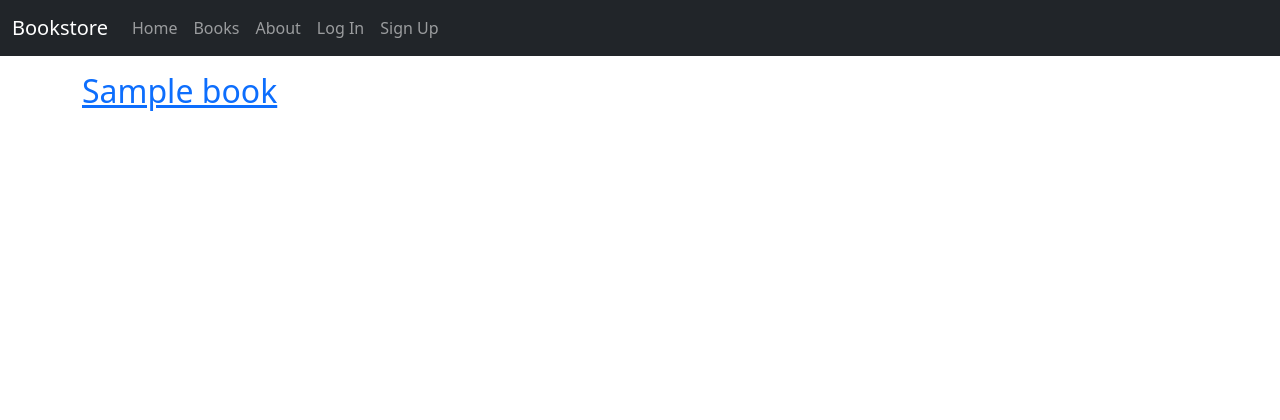
After one commit to Miksiz/django-bookstore, a Django app: page /books/ in a window 1280 px wide. The commit adds this page. Shown: the top 420 px of the page. Run offline with Django 4.2, Linux system fonts and the light colour scheme; tables that the repository leaves empty hold one stand-in row (values such as "Sample post"); parts of the project's set-up code (start-up, migrations or seed data) failed here and were passed over; some libraries are stand-ins or nearby versions.

Commit message:
ch11-done! Added book app, to store and show list of books and individual books, and tests for model and views

```diff
--- /dev/null
+++ b/books/apps.py
@@ -0,0 +1,6 @@
+from django.apps import AppConfig
+
+
+class BooksConfig(AppConfig):
+    default_auto_field = 'django.db.models.BigAutoField'
+    name = 'books'
--- /dev/null
+++ b/books/models.py
@@ -0,0 +1,19 @@
+import uuid
+from django.db import models
+from django.urls import reverse
+
+class Book(models.Model):
+  id = models.UUIDField(
+    primary_key=True,
+    default=uuid.uuid4,
+    editable=False
+  )
+  title = models.CharField(max_length=200)
+  author = models.CharField(max_length=200)
+  price = models.DecimalField(max_digits=6, decimal_places=2)
+
+  def __str__(self):
+    return self.title
+
+  def get_absolute_url(self):
+    return reverse('book_detail', args=[str(self.id)])
--- /dev/null
+++ b/books/urls.py
@@ -0,0 +1,8 @@
+from django.urls import path
+
+from .views import BookListView, BookDetailView
+
+urlpatterns = [
+  path('', BookListView.as_view(), name='book_list'),
+  path('<uuid:pk>', BookDetailView.as_view(), name='book_detail'),
+]
--- /dev/null
+++ b/books/views.py
@@ -0,0 +1,13 @@
+from django.views.generic import ListView, DetailView
+
+from .models import Book
+
+class BookListView(ListView):
+  model = Book
+  context_object_name = 'book_list'
+  template_name = 'books/book_list.html'
+
+class BookDetailView(DetailView):
+  model = Book
+  context_object_name = 'book'
+  template_name = 'books/book_detail.html'
--- a/django_project/settings.py
+++ b/django_project/settings.py
@@ -51,6 +51,7 @@ INSTALLED_APPS = [
     # Local
     'accounts.apps.AccountsConfig',
     'pages.apps.PagesConfig',
+    'books.apps.BooksConfig',
 ]
 
 #django-crispy-forms
--- a/django_project/urls.py
+++ b/django_project/urls.py
@@ -8,4 +8,5 @@ urlpatterns = [
     path('accounts/', include('allauth.urls')),
     # Local apps
     path('', include('pages.urls')),
+    path('books/', include('books.urls')),
 ]
--- a/templates/_base.html
+++ b/templates/_base.html
@@ -16,6 +16,12 @@
             </button>
             <div class="collapse navbar-collapse" id="navbarCollapse">
                 <ul class="navbar-nav me-auto mb-2 mb-md-0">
+                    <li class="nav-item">
+                        <a href="{% url 'home' %}" class="nav-link">Home</a>
+                    </li>
+                    <li class="nav-item">
+                        <a href="{% url 'book_list' %}" class="nav-link">Books</a>
+                    </li>
                     <li class="nav-item">
                         <a href="{% url 'about' %}" class="nav-link">About</a>
                     </li>
--- /dev/null
+++ b/templates/books/book_list.html
@@ -0,0 +1,11 @@
+{% extends '_base.html' %}
+
+{% block title %}Books{% endblock title %}
+
+{% block content %}
+  {% for book in book_list %}
+    <div>
+      <h2><a href="{{ book.get_absolute_url }}">{{ book.title }}</a></h2>
+    </div>
+  {% endfor %}
+{% endblock content %}
```
Also changed, not shown: books/admin.py (added, +7 -0 lines), books/tests.py (added, +32 -0 lines), templates/books/book_detail.html (added, +11 -0 lines), books/__init__.py (added), books/migrations/0001_initial.py (added), books/migrations/__init__.py (added).
